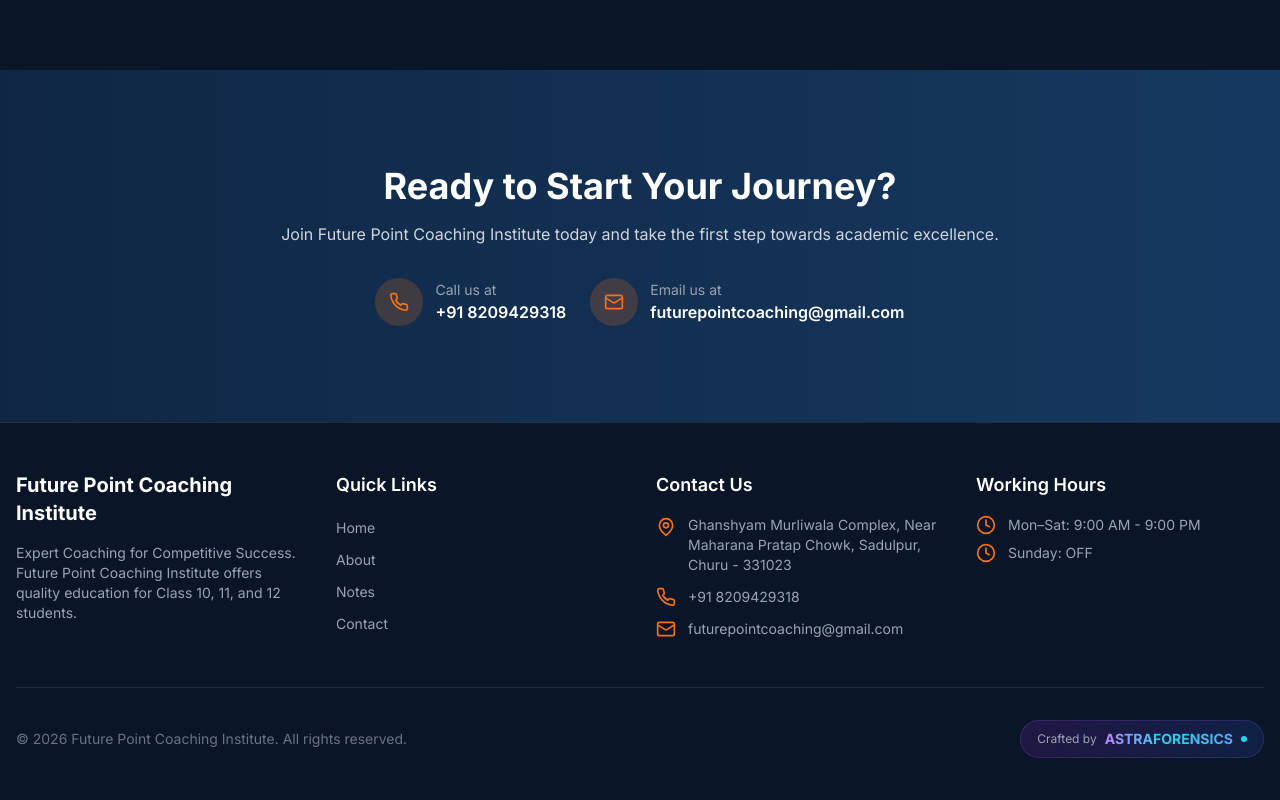
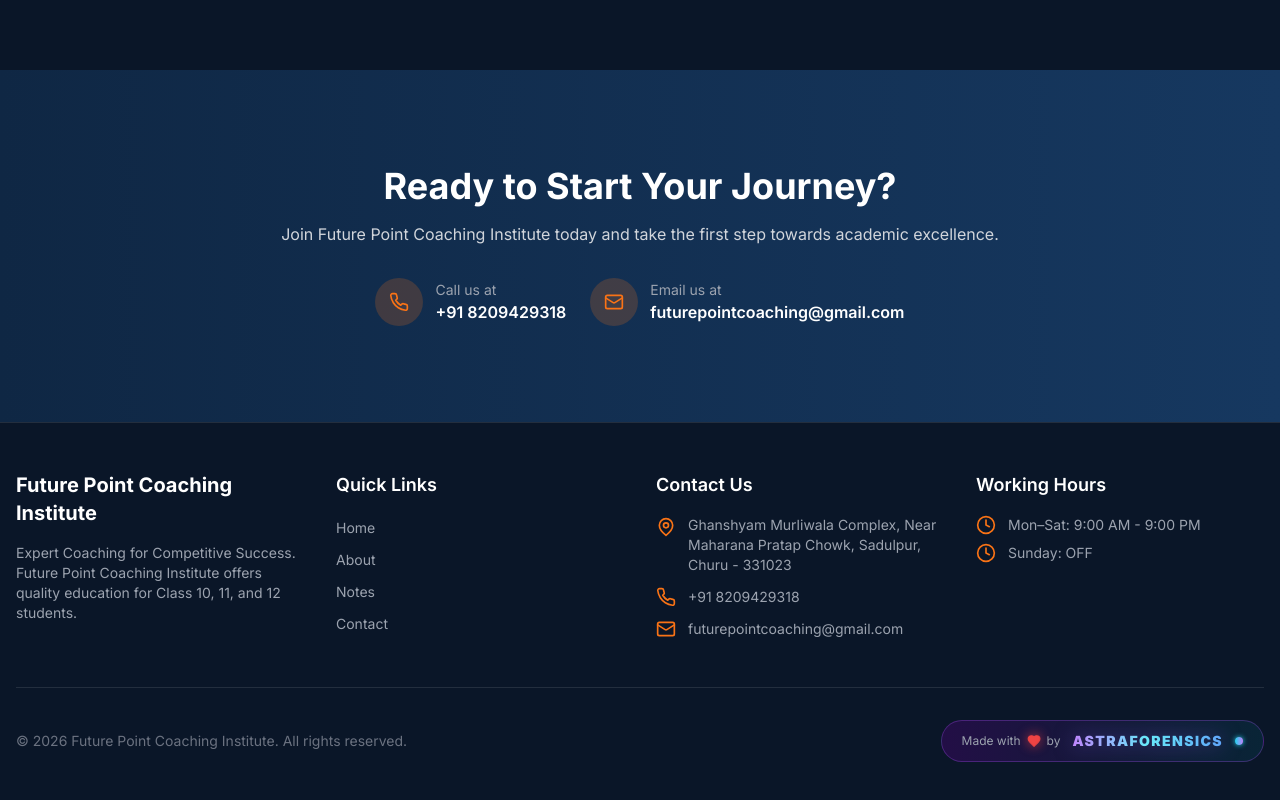
Before and after one commit to Gailplugger/FuturePointCoaching-Website, a Next.js app: page / in a window 1280 px wide. Shown: the part 1794-2594 px from the top of the page. Built offline with nearby package versions, Linux system fonts and the light colour scheme.

Commit message:
Fix delete SHA missing & enhance AstraForensics branding

```diff
--- a/src/components/layout/Footer.tsx
+++ b/src/components/layout/Footer.tsx
@@ -91,18 +91,40 @@ export function Footer() {
             href={siteConfig.branding.developerUrl}
             target="_blank"
             rel="noopener noreferrer"
-            className="group relative flex items-center gap-2 px-4 py-2 rounded-full bg-gradient-to-r from-purple-900/30 to-blue-900/30 border border-purple-500/20 hover:border-purple-500/50 transition-all duration-300"
-            whileHover={{ scale: 1.05 }}
-            whileTap={{ scale: 0.98 }}
+            className="group relative flex items-center gap-3 px-5 py-2.5 rounded-full bg-gradient-to-r from-purple-950/50 via-indigo-950/50 to-cyan-950/50 border border-purple-500/30 hover:border-cyan-400/60 transition-all duration-500 overflow-hidden"
+            whileHover={{ scale: 1.08, boxShadow: '0 0 30px rgba(139, 92, 246, 0.3)' }}
+            whileTap={{ scale: 0.95 }}
           >
-            <div className="absolute inset-0 rounded-full bg-gradient-to-r from-purple-600/10 to-cyan-600/10 blur-xl group-hover:blur-2xl transition-all opacity-0 group-hover:opacity-100" />
-            <span className="relative text-xs text-gray-400 group-hover:text-gray-300">
-              Crafted by
+            {/* Animated background glow */}
+            <div className="absolute inset-0 bg-gradient-to-r from-purple-600/0 via-cyan-500/20 to-purple-600/0 opacity-0 group-hover:opacity-100 transition-opacity duration-500" />
+            <div className="absolute -inset-1 bg-gradient-to-r from-purple-600 via-cyan-400 to-blue-600 rounded-full blur-xl opacity-0 group-hover:opacity-30 transition-all duration-500 animate-pulse" />
+
+            {/* Made with love text */}
+            <span className="relative text-xs text-gray-400 group-hover:text-gray-200 transition-colors duration-300 flex items-center gap-1.5">
+              Made with
+              <motion.span
+                animate={{ scale: [1, 1.2, 1] }}
+                transition={{ repeat: Infinity, duration: 1.2, ease: 'easeInOut' }}
+              >
+                <Heart className="w-3.5 h-3.5 text-red-500 fill-red-500 drop-shadow-[0_0_6px_rgba(239,68,68,0.8)]" />
+              </motion.span>
+              by
             </span>
-            <span className="relative font-bold text-sm bg-gradient-to-r from-purple-400 via-cyan-400 to-blue-400 bg-clip-text text-transparent group-hover:from-purple-300 group-hover:via-cyan-300 group-hover:to-blue-300">
+
+            {/* ASTRAFORENSICS text with glow */}
+            <span className="relative font-black text-sm tracking-wider bg-gradient-to-r from-purple-400 via-cyan-300 to-blue-400 bg-clip-text text-transparent drop-shadow-[0_0_10px_rgba(139,92,246,0.5)] group-hover:drop-shadow-[0_0_20px_rgba(34,211,238,0.8)] transition-all duration-500" style={{ fontFamily: 'Inter, system-ui, sans-serif', letterSpacing: '0.1em' }}>
               ASTRAFORENSICS
             </span>
-            <div className="relative w-1.5 h-1.5 rounded-full bg-cyan-400 animate-pulse" />
+
+            {/* Animated dot indicator */}
+            <motion.div
+              className="relative w-2 h-2 rounded-full bg-gradient-to-r from-cyan-400 to-purple-400"
+              animate={{
+                boxShadow: ['0 0 5px #22d3ee', '0 0 15px #22d3ee', '0 0 5px #22d3ee'],
+                scale: [1, 1.2, 1]
+              }}
+              transition={{ repeat: Infinity, duration: 2, ease: 'easeInOut' }}
+            />
           </motion.a>
         </div>
       </div>
```
Also changed, not shown: 1 other file (tests, documents, lock files or other folders).
